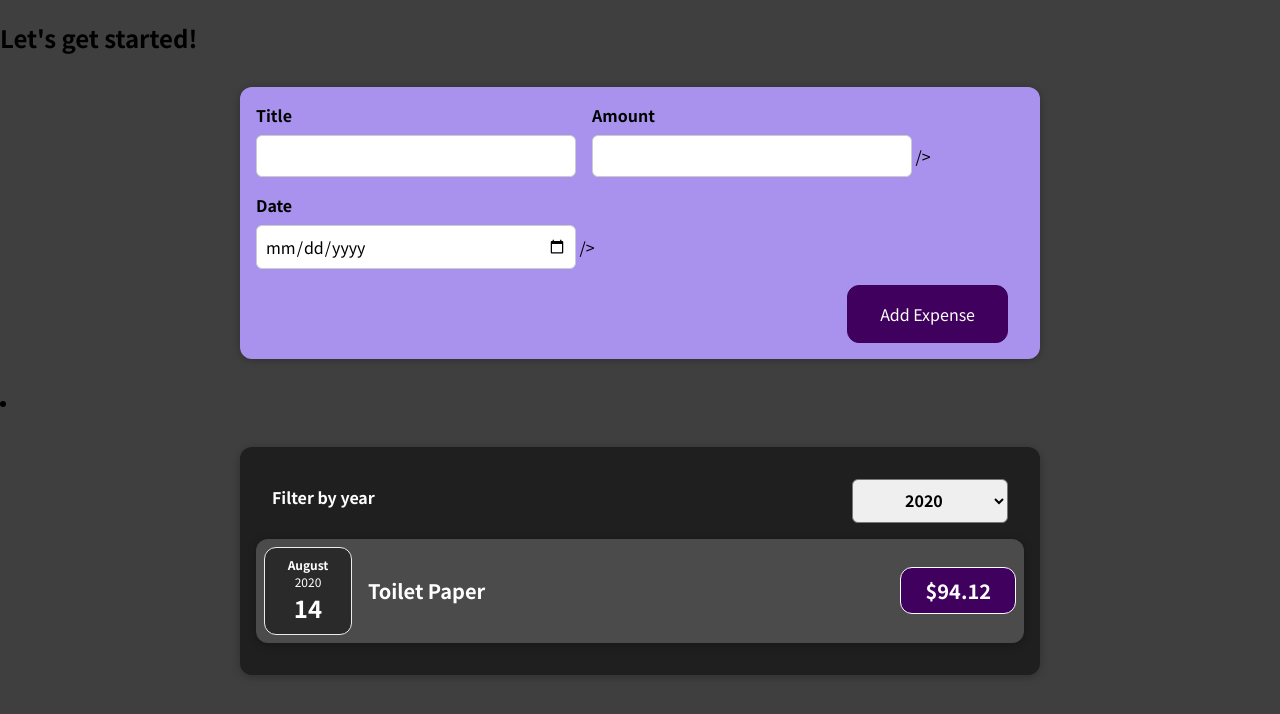
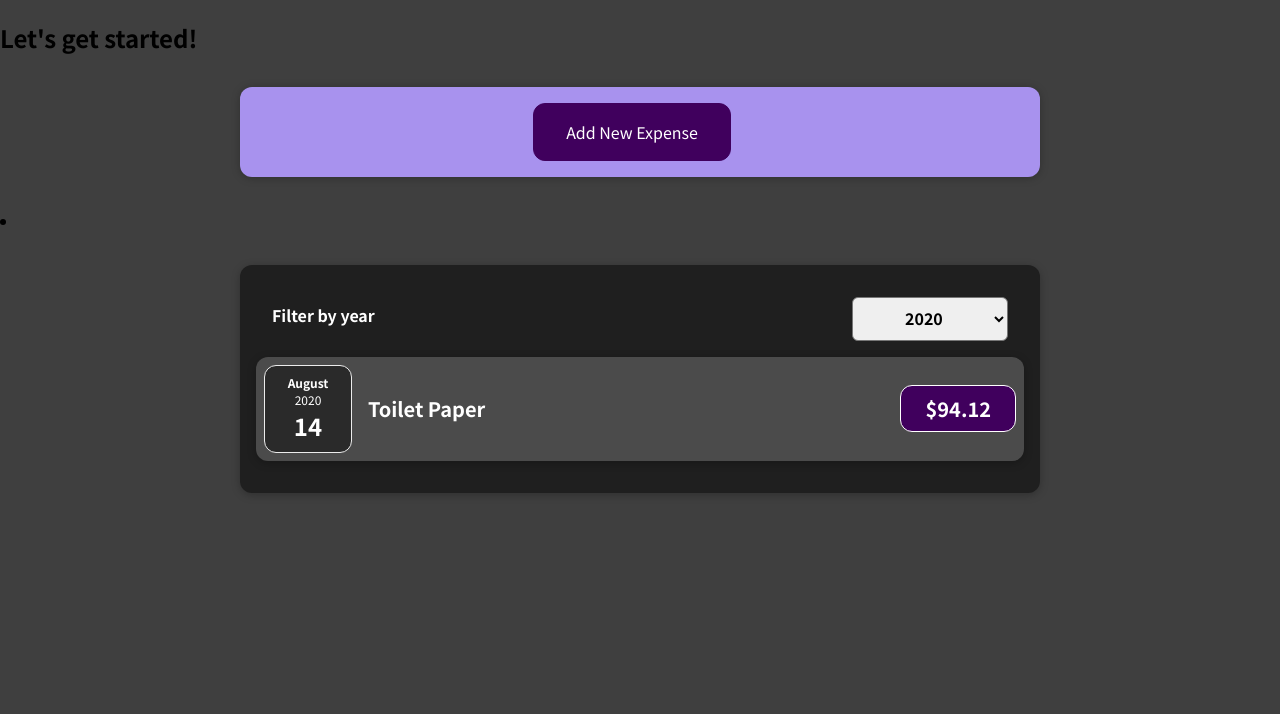
Before and after one commit to brahian609/expenses-app, a React (Create React App) app: page / in a window 1280 px wide. Shown: the top 714 px of the page. Built offline with nearby package versions, Linux system fonts and the light colour scheme.

Commit message:
Add conditional content

```diff
--- a/src/components/NewExpense/ExpenseForm.js
+++ b/src/components/NewExpense/ExpenseForm.js
@@ -29,12 +29,6 @@ const ExpenseForm = (props) => {
     setInputDate(event.target.value);
   };
 
-  const resetForm = () => {
-    setInputTitle('');
-    setInputAmount('');
-    setInputDate('');
-  };
-
   const submitHandler = (event) => {
     event.preventDefault();
 
@@ -44,7 +38,6 @@ const ExpenseForm = (props) => {
       date: new Date(inputDate)
     };
     props.onSaveFormData(formData);
-    resetForm();
   };
 
   return (
@@ -56,14 +49,15 @@ const ExpenseForm = (props) => {
         </div>
         <div className="new-expense__control">
           <label>Amount</label>
-          <input type="number" min="0.01" step="0.01" value={inputAmount} onChange={amountChangeHandler}/> />
+          <input type="number" min="0.01" step="0.01" value={inputAmount} onChange={amountChangeHandler}/>
         </div>
         <div className="new-expense__control">
           <label>Date</label>
-          <input type="date" min="2019-01-01" max="2022-12-31" value={inputDate} onChange={dateChangeHandler}/> />
+          <input type="date" min="2019-01-01" max="2022-12-31" value={inputDate} onChange={dateChangeHandler}/>
         </div>
       </div>
       <div className="new-expense__actions">
+        <button onClick={props.onCancel}>Cancel</button>
         <button type="submit">Add Expense</button>
       </div>
     </form>
--- a/src/components/NewExpense/NewExpense.js
+++ b/src/components/NewExpense/NewExpense.js
@@ -1,19 +1,31 @@
-import React from 'react';
+import React, { useState } from 'react';
 import ExpenseForm from './ExpenseForm';
 import './NexExpense.css';
 
 const NewExpense = (props) => {
+  const [showExpenseForm, setShowExpenseForm] = useState(false);
+
+  const showForm = () => {
+    setShowExpenseForm(true);
+  };
+
+  const hideForm = () => {
+    setShowExpenseForm(false);
+  };
+
   const onSaveFormDataHandler = (formData) => {
     const expenseData = {
       ...formData,
       id: Math.random().toString()
     };
     props.onAddExpense(expenseData);
+    hideForm();
   };
 
   return (
     <div className="new-expense">
-      <ExpenseForm onSaveFormData={onSaveFormDataHandler} />
+      {!showExpenseForm && <button onClick={showForm}>Add New Expense</button>}
+      {showExpenseForm && <ExpenseForm onCancel={hideForm} onSaveFormData={onSaveFormDataHandler} />}
     </div>
   )
 };
```
